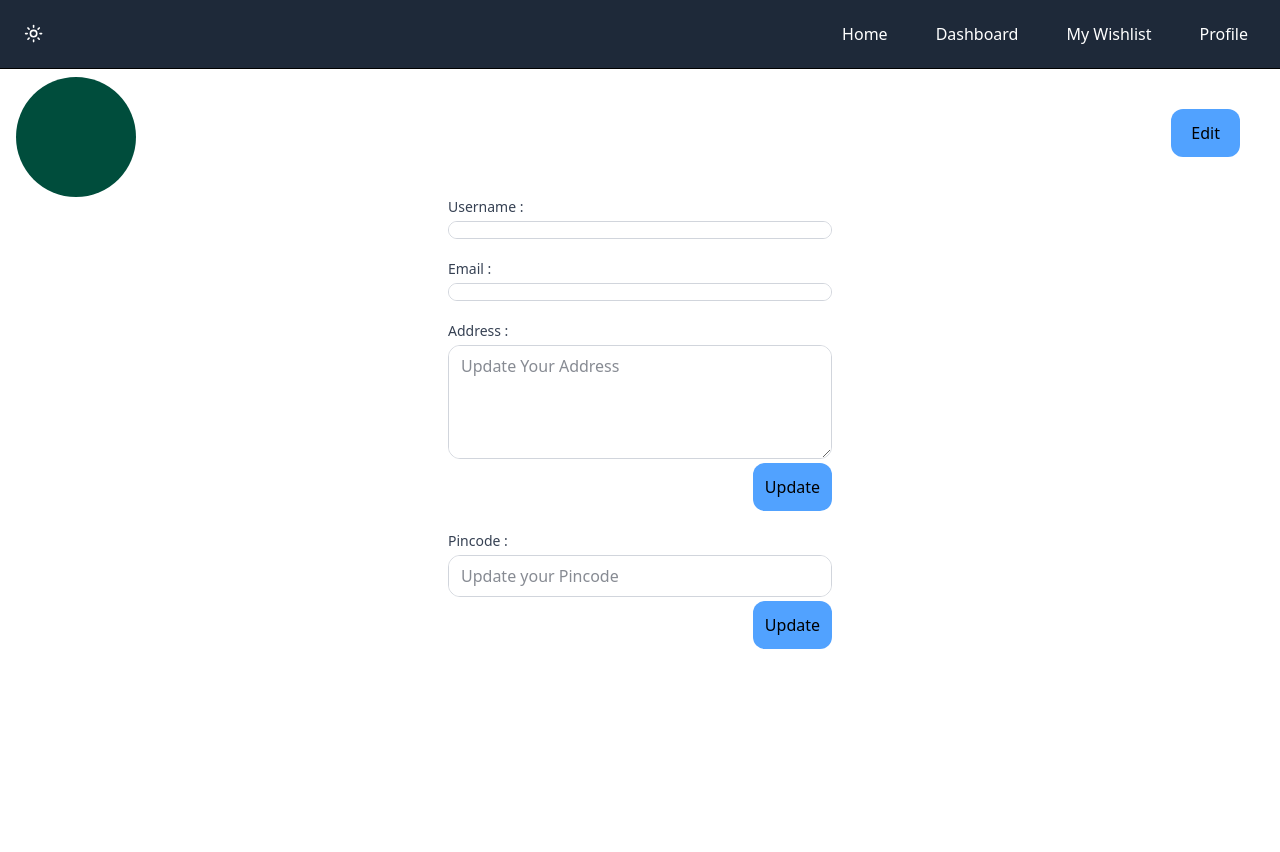
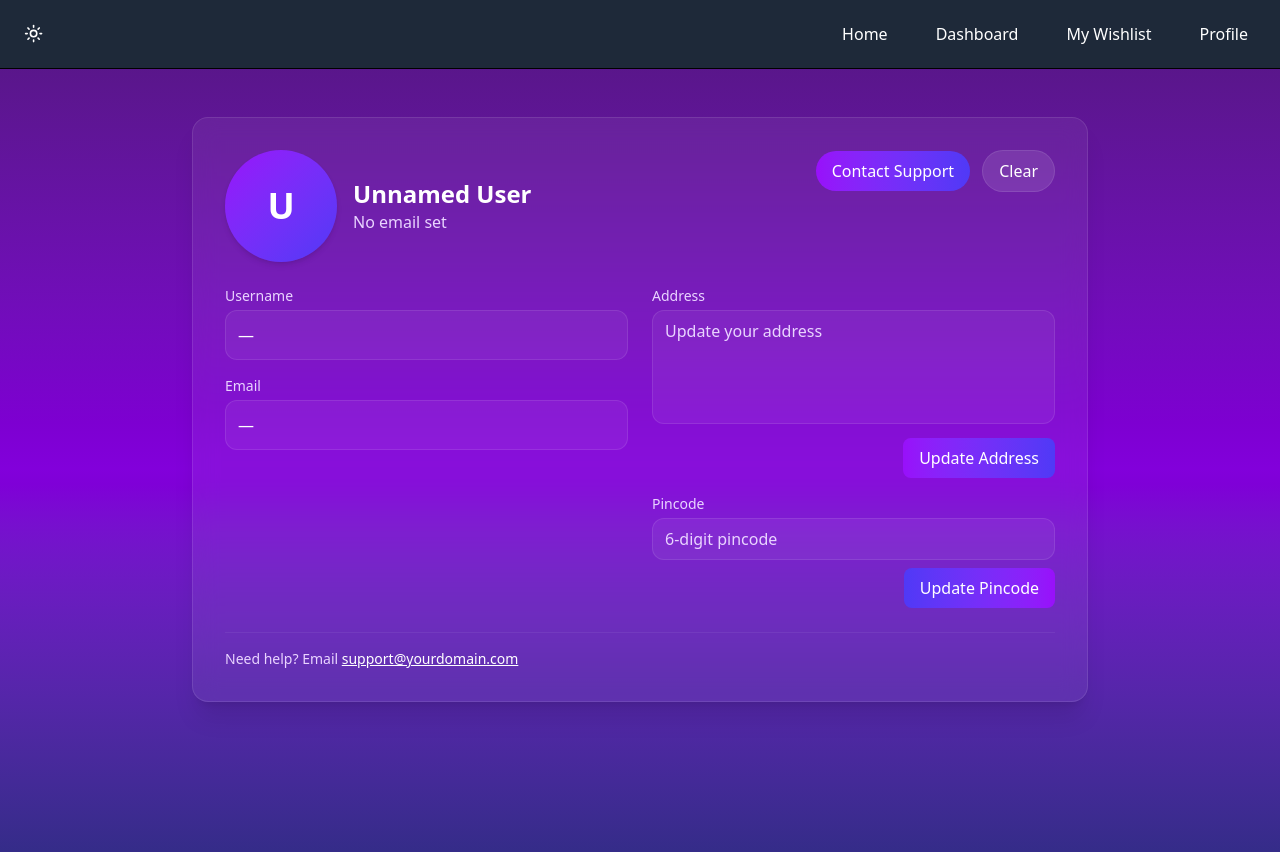
Before and after one commit to Priyansh-Kaklotar/helpme, a Next.js app: page /customer/Profile in a window 1280 px wide. Shown: the top 852 px of the page. Before the commit the page ends 800 px from the top, so only its background shows below. Built offline with nearby package versions, Linux system fonts and the light colour scheme; no server answers.

Commit message:
update profile page added the ui

```diff
--- a/src/app/(routes)/customer/Profile/page.js
+++ b/src/app/(routes)/customer/Profile/page.js
@@ -2,9 +2,10 @@
 import React, { useEffect, useState } from "react";
 import axios from "axios";
 import Loader from "@/src/components/Loader/page";
-import { toast, Bounce } from "react-toastify";
+import { toast, Bounce, ToastContainer } from "react-toastify";
+import "react-toastify/dist/ReactToastify.css";
 
-const Page = () => {
+export default function Page() {
   const [name, setName] = useState("");
   const [email, setEmail] = useState("");
   const [address, setAddress] = useState("");
@@ -15,126 +16,67 @@ const Page = () => {
     async function getUserData() {
       try {
         const res = await axios.get("/api/customer-details");
-
-        // aa nichena route thi pan user no data fetch kari sakay pan have chalse
-        // const res = await axios.get("/api/customer/profile");
         const data = res.data;
         if (data.success) {
-          setName(data.name);
-          setEmail(data.email);
-          setPincode(data.pincode);
-          setAddress(data.address);
-        } else {
-          console.log("error in the get data useEffect");
+          setName(data.name || "");
+          setEmail(data.email || "");
+          setPincode(data.pincode || "");
+          setAddress(data.address || "");
         }
       } catch (error) {
-        console.log("Request Failed : ", error.message);
+        console.error("Request Failed:", error?.message || error);
       }
     }
-
     getUserData();
   }, []);
 
-  // useEffect(() => {
-  //   async function fetchName() {
-  //     try {
-  //       const res = await axios.get("/api/get-name");
-  //       const data = res.data;
-  //       if (data.success) {
-  //         setName(data.name);
-  //       } else {
-  //         console.error("Error fetching name:", data.message);
-  //       }
-  //     } catch (err) {
-  //       console.error("Request failed:", err);
-  //     }
-  //   }
-
-  //   if (name === "") {
-  //     // Fetch name only if not already set
-  //     fetchName();
-  //   }
-  // }, [name, setName]);
-
-  // useEffect(() => {
-  //   async function fetchEmail() {
-  //     try {
-  //       const res2 = await axios.get("/api/get-email");
-  //       const data2 = res2.data;
-  //       if (data2.success) {
-  //         setEmail(data2.email);
-  //       } else {
-  //         console.error("Error fetching name:", data.message);
-  //       }
-  //     } catch (error) {
-  //       console.log("Error Fetching email : ", error.message);
-  //     }
-  //   }
-
-  //   if (email == "") {
-  //     fetchEmail();
-  //   }
-  // }, [email, setEmail]);
-
-  const profileImage = name
+  const initials = (name || "U")
     .split(" ")
-    .map((name) => name[0])
+    .map((n) => n?.[0] ?? "")
     .join("")
+    .slice(0, 3)
     .toUpperCase();
 
   const updateProfile = async (field) => {
     setLoading(true);
     try {
       const payload = field === "address" ? { address } : { pincode };
-
       if (field === "pincode") {
         if (pincode.toString().length !== 6) {
-          // alert("Pincode must be exactly 6 digits");
-          toast.error('Pincode Must be exactly 6 digits', {
+          toast.error("Pincode must be exactly 6 digits", {
             position: "top-right",
-            autoClose: 5000,
-            hideProgressBar: false,
-            closeOnClick: false,
-            pauseOnHover: false,
-            draggable: true,
-            progress: undefined,
-            theme: "light",
+            autoClose: 4000,
             transition: Bounce,
-          })
+            theme: "colored",
+          });
           setLoading(false);
           return;
         }
       }
       const res = await axios.patch("/api/customer/profile", payload);
-
-      if (res.data.success) {
-        toast.success(res.data.message, {
+      if (res.data?.success) {
+        toast.success(res.data.message || "Updated successfully", {
           position: "top-right",
-          position: "top-right",
-          autoClose: 5000,
-          hideProgressBar: false,
-          closeOnClick: false,
-          pauseOnHover: false,
-          draggable: true,
-          progress: undefined,
-          theme: "light",
+          autoClose: 3500,
           transition: Bounce,
+          theme: "colored",
         });
       } else {
-        toast.error('Update Failed', {
+        toast.error(res.data?.message || "Update failed", {
           position: "top-right",
-          autoClose: 5000,
-          hideProgressBar: false,
-          closeOnClick: false,
-          pauseOnHover: false,
-          draggable: true,
-          progress: undefined,
-          theme: "light",
+          autoClose: 3500,
           transition: Bounce,
-        })
+          theme: "colored",
+        });
       }
-    } catch (error) {
-      console.error("Update error:", error.message);
+    } catch (err) {
+      console.error("Update error:", err?.message || err);
+      toast.error("Network error. Try again.", {
+        position: "top-right",
+        autoClose: 3500,
+        transition: Bounce,
+        theme: "colored",
+      });
     } finally {
       setLoading(false);
     }
@@ -142,118 +84,119 @@ const Page = () => {
 
   return (
     <>
-      <div>
-        {/* Profile Image section  */}
-        <div className="flex justify-between items-center">
-          <div className="flex justify-between gap-2 items-center mt-2 ml-4">
-            <div
-              id="profileImage"
-              className="w-30 h-30 rounded-full bg-[#004D3C] text-white text-[3.5rem] font-sans text-center flex justify-center items-center"
-            >
-              {profileImage}
+      <ToastContainer />
+      <div className="min-h-screen py-12 px-4 bg-gradient-to-b from-purple-900 via-purple-700 to-indigo-900">
+        <div className="max-w-4xl mx-auto">
+          <div className="bg-white/6 backdrop-blur-md dark:bg-black/20 rounded-2xl border border-white/10 dark:border-white/6 shadow-xl overflow-hidden">
+            <div className="p-6 md:p-8">
+              <div className="flex flex-col md:flex-row items-center md:items-start justify-between gap-6">
+                <div className="flex items-center gap-4 w-full md:w-auto">
+                  <div className="w-20 h-20 md:w-28 md:h-28 rounded-full bg-gradient-to-br from-purple-600 to-indigo-600 flex items-center justify-center text-white text-2xl md:text-4xl font-bold shadow-md">
+                    {initials}
                   </div>
                   <div>
-              <h2>{name}</h2>
-              <h3>{email}</h3>
+                    <h1 className="text-white text-lg md:text-2xl font-semibold">{name || "Unnamed User"}</h1>
+                    <p className="text-purple-200 text-sm md:text-base">{email || "No email set"}</p>
                   </div>
                 </div>
 
-          <div className="mr-10">
-            <button className="px-5 py-3 rounded-xl bg-blue-400 hover:bg-blue-500">
-              {" "}
-              Edit{" "}
+                <div className="flex items-center gap-3">
+                  <a
+                    href="#contact"
+                    className="inline-flex items-center gap-2 px-4 py-2 rounded-full bg-gradient-to-r from-purple-600 to-indigo-600 text-white hover:scale-[0.99] transition"
+                  >
+                    Contact Support
+                  </a>
+                  <button
+                    onClick={() => {
+                      setAddress("");
+                      setPincode("");
+                      toast.info("Fields cleared", { position: "top-right", autoClose: 2000, theme: "colored" });
+                    }}
+                    className="px-4 py-2 rounded-full bg-white/10 text-white border border-white/10 hover:bg-white/20 transition"
+                  >
+                    Clear
                   </button>
                 </div>
               </div>
 
-        {/* Profile Related Details Section */}
-        <div className="flex flex-col justify-center items-center gap-5">
-          {/* User name */}
-          <div className="w-3/10">
-            <label className="block text-sm font-medium text-gray-700 dark:text-gray-300">
-              Username :
-            </label>
-            <div className="mt-1 flex rounded-xl border border-gray-300 dark:border-gray-700 overflow-hidden">
-              <p className="w-full bg-white dark:bg-gray-950 px-3 py-2 text-gray-900 dark:text-gray-100 focus:outline-none">
-                {name}
-              </p>
+              <div className="mt-6 grid grid-cols-1 md:grid-cols-2 gap-6">
+                <div className="space-y-4">
+                  <div>
+                    <label className="block text-sm font-medium text-purple-200 mb-1">Username</label>
+                    <div className="w-full rounded-xl border border-white/10 bg-white/5 p-3 text-white">
+                      {name || "—"}
                     </div>
                   </div>
-          {/* Email */}
-          <div className="w-3/10">
-            <label className="block text-sm font-medium text-gray-700 dark:text-gray-300">
-              Email :
-            </label>
-            <div className="mt-1 flex rounded-xl border border-gray-300 dark:border-gray-700 overflow-hidden">
-              <p className="w-full bg-white dark:bg-gray-950 px-3 py-2 text-gray-900 dark:text-gray-100 focus:outline-none">
-                {email}
-              </p>
+
+                  <div>
+                    <label className="block text-sm font-medium text-purple-200 mb-1">Email</label>
+                    <div className="w-full rounded-xl border border-white/10 bg-white/5 p-3 text-white">
+                      {email || "—"}
                     </div>
                   </div>
-          {/* Address */}
-          <div className="w-3/10">
-            <label className="block text-sm font-medium text-gray-700 dark:text-gray-300">
-              Address :
-            </label>
-            <div className="mt-1 flex rounded-xl border border-gray-300 dark:border-gray-700 overflow-hidden">
+                </div>
+
+                <div className="space-y-4">
+                  <div>
+                    <label className="block text-sm font-medium text-purple-200 mb-1">Address</label>
                     <textarea
                       rows={4}
-                placeholder="Update Your Address"
+                      placeholder="Update your address"
                       onChange={(e) => setAddress(e.target.value)}
                       value={address}
-                className="w-full bg-white dark:bg-gray-950 px-3 py-2 text-gray-900 dark:text-gray-100 focus:outline-none"
+                      className="w-full resize-none rounded-xl border border-white/10 bg-white/5 px-3 py-2 text-white placeholder-purple-200 focus:outline-none focus:ring-2 focus:ring-purple-500"
+                    />
+                    <div className="flex justify-end mt-2">
+                      <button
+                        onClick={() => updateProfile("address")}
+                        className="inline-flex items-center gap-2 px-4 py-2 rounded-lg bg-gradient-to-r from-purple-600 to-indigo-600 text-white hover:scale-[0.99] transition"
                       >
-                {address}
-              </textarea>
-            </div>
-            <div className="flex justify-end">
-              <button
-                type="submit"
-                onClick={() => updateProfile("address")}
-                className="bg-blue-400 p-3 rounded-xl mt-1 hover:bg-blue-500 active:scale-85"
-              >
-                {" "}
-                Update{" "}
+                        Update Address
                       </button>
                     </div>
                   </div>
-          {/* Pincode */}
-          <div className="w-3/10">
-            <label className="block text-sm font-medium text-gray-700 dark:text-gray-300">
-              Pincode :
-            </label>
-            <div className="mt-1 flex rounded-xl border border-gray-300 dark:border-gray-700 overflow-hidden">
+
+                  <div>
+                    <label className="block text-sm font-medium text-purple-200 mb-1">Pincode</label>
                     <input
-                type="number"
-                placeholder="Update your Pincode"
-                min={0}
-                maxLength={6}
+                      type="text"
+                      inputMode="numeric"
+                      pattern="[0-9]*"
+                      placeholder="6-digit pincode"
+                      value={pincode}
                       onChange={(e) => {
-                  // allow only digits and max 6
-                  if (/^\d{0,6}$/.test(e.target.value)) {
-                    setPincode(e.target.value);
-                  }
+                        if (/^\d{0,6}$/.test(e.target.value)) setPincode(e.target.value);
                       }}
-                value={pincode}
-                className="w-full bg-white dark:bg-gray-950 px-3 py-2 text-gray-900 dark:text-gray-100 focus:outline-none"
+                      className="w-full rounded-xl border border-white/10 bg-white/5 px-3 py-2 text-white placeholder-purple-200 focus:outline-none focus:ring-2 focus:ring-purple-500"
                     />
-            </div>
-            <div className="flex justify-end">
+                    <div className="flex justify-end mt-2">
                       <button
-                type="submit"
                         onClick={() => updateProfile("pincode")}
-                className="bg-blue-400 p-3 rounded-xl mt-1 hover:bg-blue-500 active:scale-85"
+                        className="inline-flex items-center gap-2 px-4 py-2 rounded-lg bg-gradient-to-r from-indigo-600 to-purple-600 text-white hover:scale-[0.99] transition"
                       >
-                {" "}
-                Update{" "}
+                        Update Pincode
                       </button>
                     </div>
                   </div>
                 </div>
-        {loading && <Loader />}
+              </div>
+
+              <div className="mt-6 border-t border-white/6 pt-4 text-center md:text-left">
+                <p className="text-sm text-purple-200">
+                  Need help? Email <a className="underline text-white" href="mailto:support@yourdomain.com">support@yourdomain.com</a>
+                </p>
+              </div>
+            </div>
+          </div>
+
+          {loading && (
+            <div className="fixed inset-0 flex items-center justify-center bg-black/40 z-50">
+              <Loader />
+            </div>
+          )}
+        </div>
       </div>
     </>
   );
-};
-
-export default Page;
+}
--- a/src/app/(routes)/customer/update/page.js
+++ b/src/app/(routes)/customer/update/page.js
@@ -6,9 +6,11 @@ export default function ProfilePicUploader() {
   const [selectedFile, setSelectedFile] = useState(null);
   const [preview, setPreview] = useState(null);
   const [uploadedUrl, setUploadedUrl] = useState(null);
+  const [uploading, setUploading] = useState(false);
 
   const handleFileChange = (e) => {
     const file = e.target.files[0];
+    if (!file) return;
     setSelectedFile(file);
     setPreview(URL.createObjectURL(file)); // Preview before upload
   };
@@ -19,6 +21,8 @@ export default function ProfilePicUploader() {
     const formData = new FormData();
     formData.append("file", selectedFile);
 
+    try {
+      setUploading(true);
       const res = await axios.post("/api/upload-profile", formData, {
         headers: { "Content-Type": "multipart/form-data" },
       });
@@ -29,24 +33,104 @@ export default function ProfilePicUploader() {
       } else {
         alert("Upload failed!");
       }
+    } catch (err) {
+      console.error(err);
+      alert("Upload error");
+    } finally {
+      setUploading(false);
+    }
+  };
+
+  const clearSelection = () => {
+    setSelectedFile(null);
+    setPreview(null);
   };
 
   return (
-    // aane update karsu pachi aa aapnu update page banse okkkkkk
-    <div className="flex flex-col items-center space-y-4">
-      <input type="file" accept="image/*" onChange={handleFileChange} />
-      {preview && <img src={preview} alt="Preview" className="w-32 h-32 rounded-full object-cover" />}
+    <div className="w-full max-w-sm mx-auto p-6 rounded-2xl
+                    bg-gradient-to-br from-purple-100 to-indigo-50
+                    dark:from-purple-900 dark:to-indigo-800
+                    shadow-xl border border-white/10">
+      <h3 className="text-lg font-semibold text-purple-700 dark:text-purple-200 mb-4 text-center">
+        Update Profile Picture
+      </h3>
+
+      <label
+        htmlFor="profile-upload"
+        className="w-full flex flex-col items-center gap-3 cursor-pointer"
+      >
+        <input
+          id="profile-upload"
+          type="file"
+          accept="image/*"
+          onChange={handleFileChange}
+          className="hidden"
+        />
+
+        <div
+          className="w-32 h-32 rounded-full overflow-hidden flex items-center justify-center
+                     bg-white/60 dark:bg-white/10 shadow-md"
+          aria-hidden
+        >
+          {preview ? (
+            <img
+              src={preview}
+              alt="Preview"
+              className="w-full h-full object-cover"
+            />
+          ) : uploadedUrl ? (
+            <img
+              src={uploadedUrl}
+              alt="Uploaded"
+              className="w-full h-full object-cover"
+            />
+          ) : (
+            <div className="flex flex-col items-center text-center px-2">
+              <svg
+                xmlns="http://www.w3.org/2000/svg"
+                className="w-10 h-10 text-purple-600 dark:text-purple-300"
+                fill="none"
+                viewBox="0 0 24 24"
+                stroke="currentColor"
+              >
+                <path strokeLinecap="round" strokeLinejoin="round" strokeWidth={1.5} d="M7 16V8a4 4 0 014-4h2a4 4 0 014 4v8M7 16h10" />
+              </svg>
+              <span className="text-xs text-purple-700 dark:text-purple-200 mt-1">
+                Click to choose
+              </span>
+            </div>
+          )}
+        </div>
+      </label>
+
+      <div className="mt-4 flex gap-3 justify-center">
         <button
           onClick={handleUpload}
-        className="px-4 py-2 bg-blue-500 text-white rounded hover:bg-blue-600"
+          disabled={!selectedFile || uploading}
+          className="px-4 py-2 rounded-full text-white font-medium
+                     bg-gradient-to-r from-purple-600 to-indigo-600
+                     hover:from-purple-700 hover:to-indigo-700 disabled:opacity-60 transition"
         >
-        Upload
+          {uploading ? "Uploading..." : "Upload"}
         </button>
 
+        <button
+          onClick={clearSelection}
+          type="button"
+          className="px-4 py-2 rounded-full bg-white/90 dark:bg-white/10 text-sm text-gray-700 dark:text-gray-200 border border-gray-200 dark:border-white/10 transition"
+        >
+          Clear
+        </button>
+      </div>
+
       {uploadedUrl && (
-        <div>
-          <h3>Uploaded Image:</h3>
-          <img src={uploadedUrl} alt="Profile" className="w-32 h-32 rounded-full object-cover" />
+        <div className="mt-5 text-center">
+          <p className="text-sm text-gray-700 dark:text-gray-200 mb-2">
+            Uploaded Image
+          </p>
+          <div className="w-24 h-24 mx-auto rounded-full overflow-hidden ring-4 ring-purple-200 dark:ring-purple-700">
+            <img src={uploadedUrl} alt="Profile" className="w-full h-full object-cover" />
+          </div>
         </div>
       )}
     </div>
```
Lines whose indentation alone changed are shown as unchanged.
